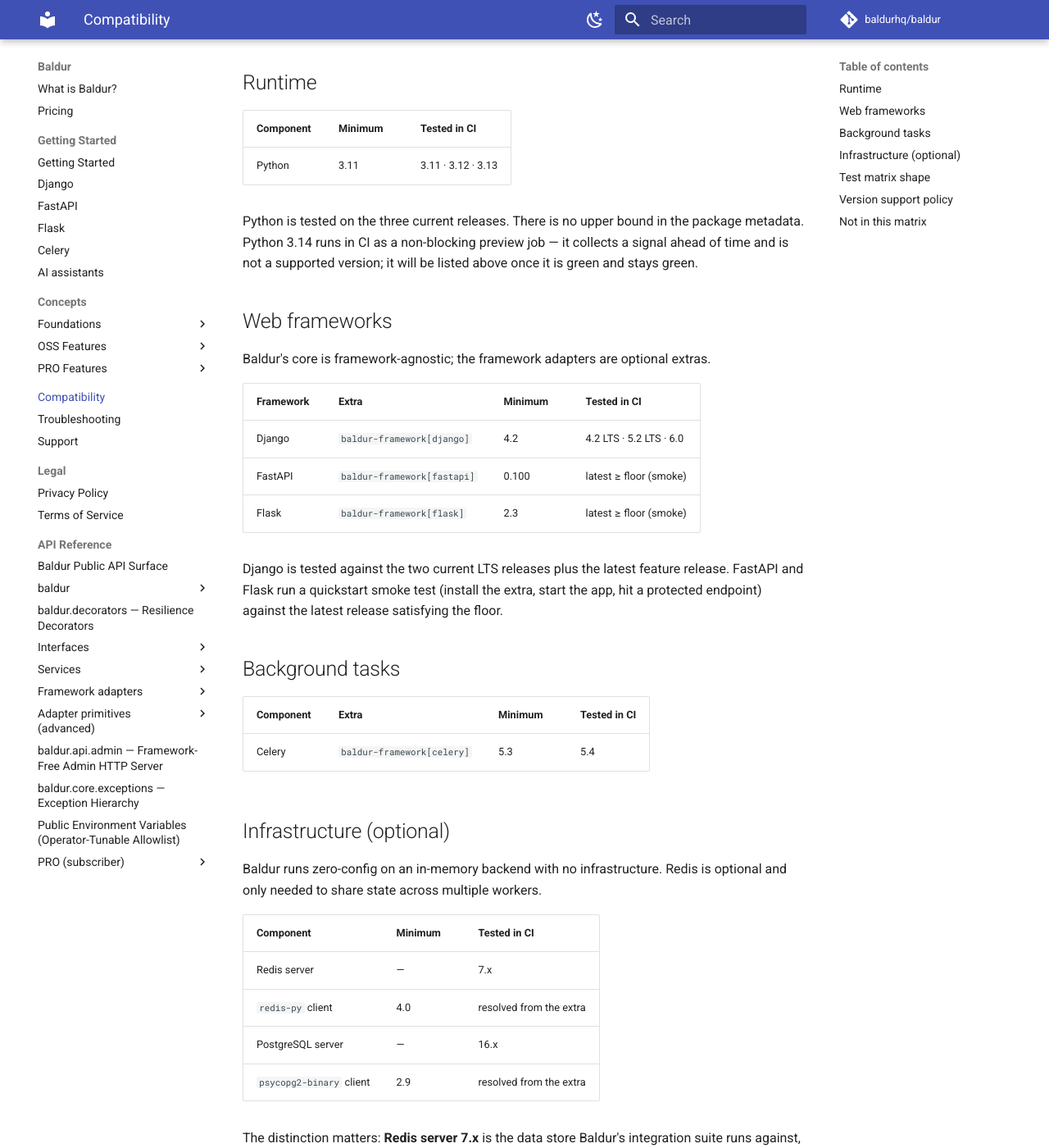
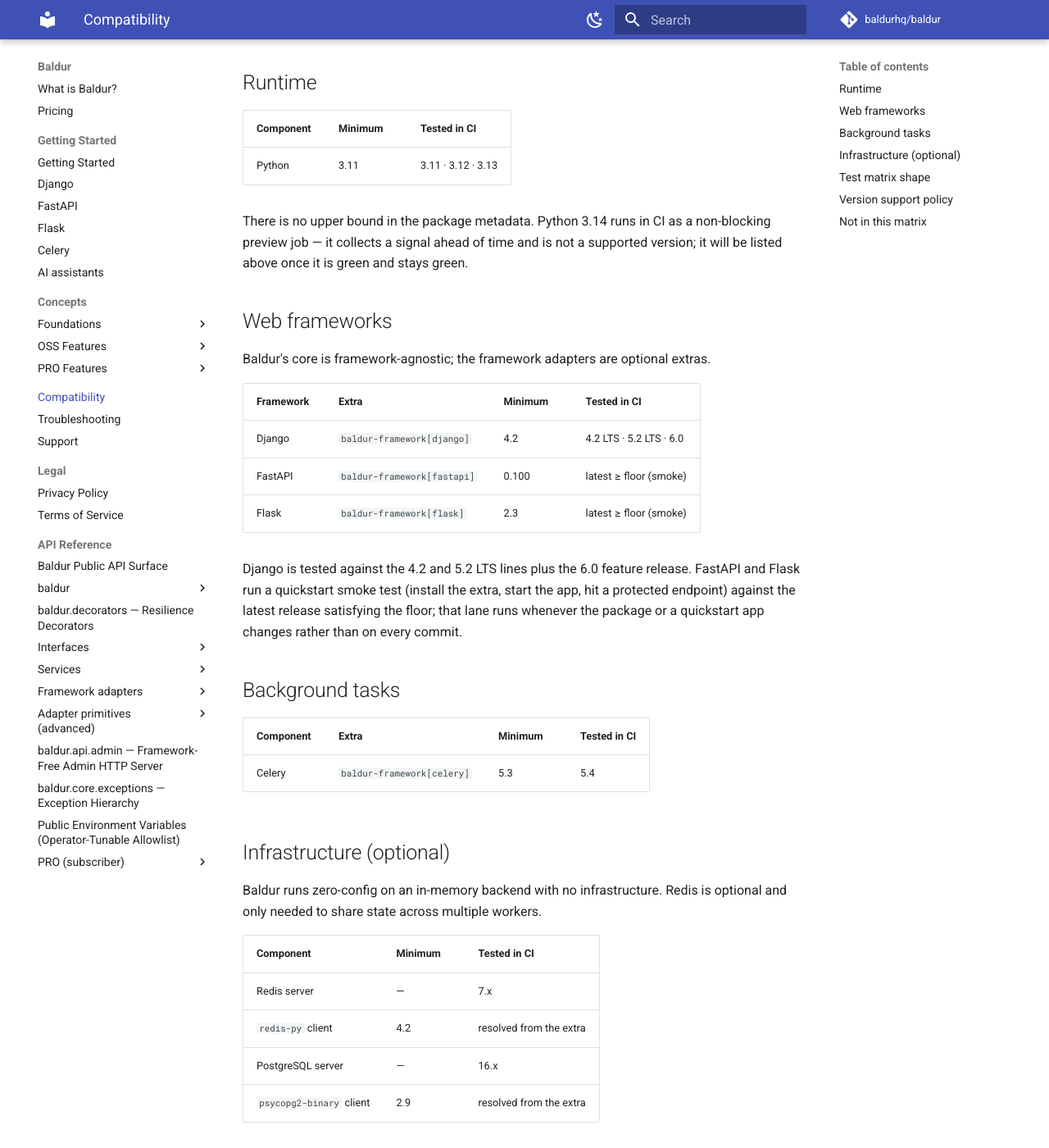
Before and after one commit to baldurhq/baldur, an MkDocs documentation site: the page built from docs/compatibility.md, in a window 1280 px wide and 1400 px high, scrolled down 340 px. Shown: the whole window at 82% size. Built offline with MkDocs 1.6.1 and Material for MkDocs 9.7.7, drawn with Linux system fonts in a browser that asks for light colours; comment, search, counter and statistics services are not loaded; some of the changed text lies outside the part shown.

Commit message:
docs(compatibility): reverse-verify support matrix - 5 fixes
Fresh-session reverse-verify of the compatibility page against
pyproject.toml and the CI workflows:

- redis-py client floor is 4.2, not 4.0 (the redis/celery/arq extras all
  pin redis>=4.2); table and prose corrected
- the rq extra does not declare the redis client directly - it arrives
  transitively through rq itself, so the floor sentence no longer names it
- "tested on the three current releases" dropped: Python 3.14 has been a
  stable release since 2025-10, so 3.11-3.13 are not "the" current set
  (3.14 stays a non-blocking preview, as the page already says)
- Django prose names its versions (4.2/5.2 LTS + 6.0) instead of "two
  current LTS + the latest feature release" - Django 6.1 shipped
  2026-08-05 and Django 4.2 reached upstream EOL 2026-04, so both rolling
  qualifiers had gone stale
- FastAPI/Flask smoke lane noted as path-filtered (runs when the package
  or a quickstart app changes), not literally on every commit

Verified unchanged: the full 7-cell Python x Django grid and both
exclusions match the CI matrix exactly; Celery 5.3 floor / 5.4 tested;
Redis 7 and Postgres 16 service versions; psycopg2-binary 2.9; all
framework extras floors; the protected /demo smoke route; SECURITY.md
latest-minor policy and link target. mkdocs build --strict green.

```diff
--- a/docs/compatibility.md
+++ b/docs/compatibility.md
@@ -15,8 +15,8 @@
 |-----------|---------|--------------|
 | Python | 3.11 | 3.11 · 3.12 · 3.13 |
 
-Python is tested on the three current releases. There is no upper bound in the
-package metadata. Python 3.14 runs in CI as a non-blocking preview job — it
+There is no upper bound in the package metadata. Python 3.14 runs in CI as a
+non-blocking preview job — it
 collects a signal ahead of time and is not a supported version; it will be
 listed above once it is green and stays green.
 
@@ -30,10 +30,11 @@
 | FastAPI | `baldur-framework[fastapi]` | 0.100 | latest ≥ floor (smoke) |
 | Flask | `baldur-framework[flask]` | 2.3 | latest ≥ floor (smoke) |
 
-Django is tested against the two current LTS releases plus the latest feature
+Django is tested against the 4.2 and 5.2 LTS lines plus the 6.0 feature
 release. FastAPI and Flask run a quickstart smoke test (install the extra, start
 the app, hit a protected endpoint) against the latest release satisfying the
-floor.
+floor; that lane runs whenever the package or a quickstart app changes rather
+than on every commit.
 
 ## Background tasks
 
@@ -49,14 +50,14 @@
 | Component | Minimum | Tested in CI |
 |-----------|---------|--------------|
 | Redis server | — | 7.x |
-| `redis-py` client | 4.0 | resolved from the extra |
+| `redis-py` client | 4.2 | resolved from the extra |
 | PostgreSQL server | — | 16.x |
 | `psycopg2-binary` client | 2.9 | resolved from the extra |
 
 The distinction matters: **Redis server 7.x** is the data store Baldur's
-integration suite runs against, while **`redis-py` 4.0** is the floor for the
-client library installed by `baldur-framework[redis]` (and by the `celery`,
-`arq`, and `rq` extras). The same split applies to PostgreSQL: **server 16.x**
+integration suite runs against, while **`redis-py` 4.2** is the floor for the
+client library installed by `baldur-framework[redis]` (and by the `celery` and
+`arq` extras; the `rq` extra gets the client transitively through `rq` itself). The same split applies to PostgreSQL: **server 16.x**
 is what the integration suite provisions, and **`psycopg2-binary` 2.9** is the
 client floor installed by `baldur-framework[postgres]`.
 
```
